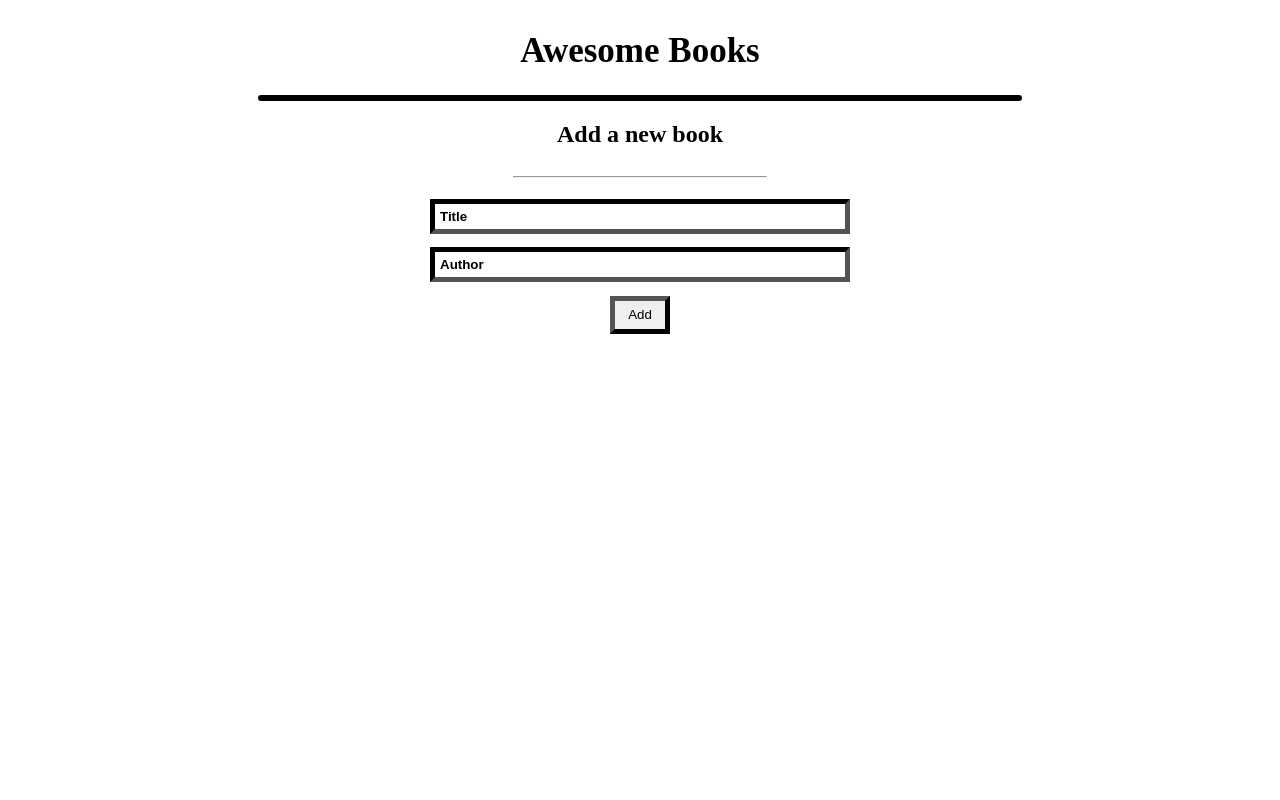
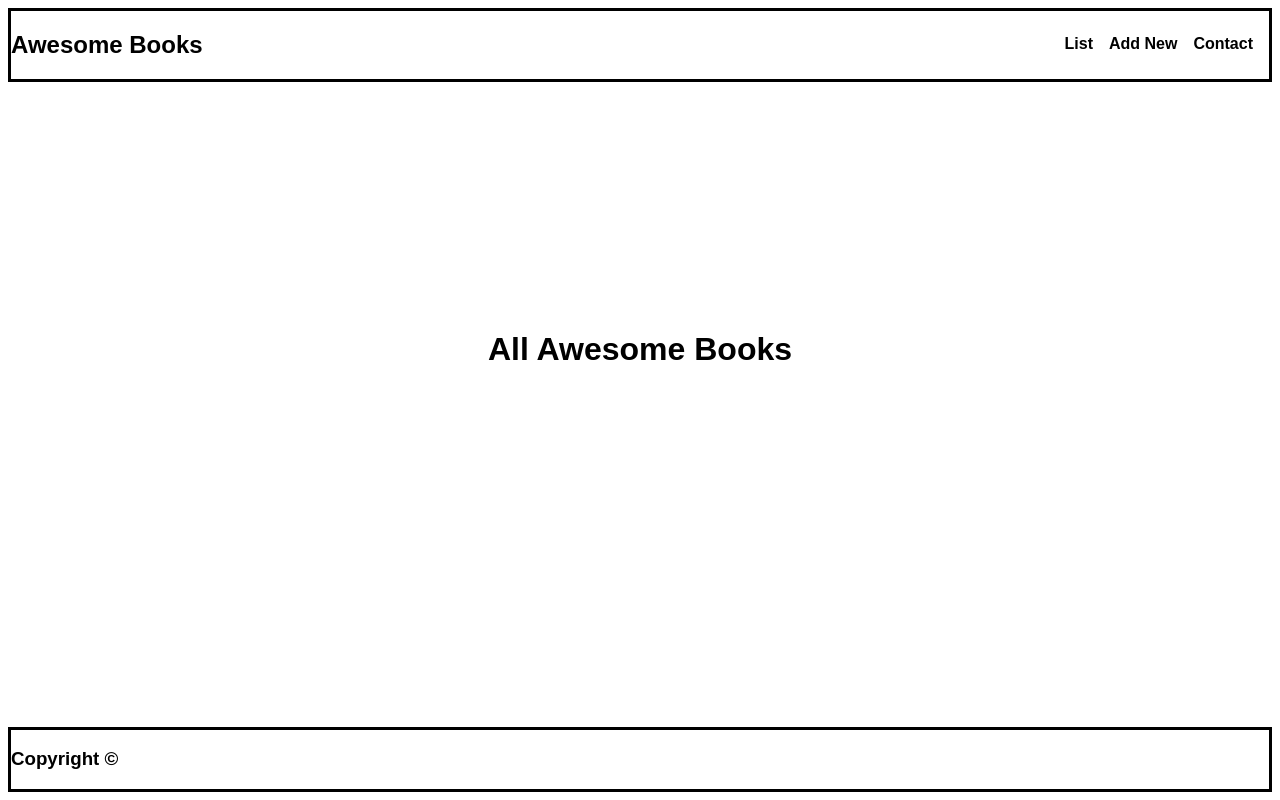
Before and after one commit to david63011/awesome-books, a plain HTML site: page index.html in a window 1280 px wide. Drawn offline with Linux system fonts and the light colour scheme.

Commit message:
Add changes

```diff
--- a/index.html
+++ b/index.html
@@ -5,36 +5,72 @@
     <meta http-equiv="X-UA-Compatible" content="IE=edge" />
     <meta name="viewport" content="width=device-width, initial-scale=1.0" />
     <link rel="stylesheet" href="style.css" type="text/css" />
-    <title>Your Books</title>
+    <title>Awesome Books</title>
   </head>
   <body>
-    <main class="main-part">
-      <div class="top-bar">
-        <h1 class="awesome">Awesome Books</h1>
-      </div>
-      <div class="list-top">
-        <div id="book-list"></div>
-      </div>
-      <div class="middle-bar">
-        <h2 class="booktitle">Add a new book</h2>
+    <div class="navbar">
+      <h2 class="awe-books">Awesome Books</h2>
+      <nav>
+        <ul class="list">
+          <li class="nav-list">
+            <a href="#" id="navList" onclick="displaySection('list')">List</a>
+          </li>
+          <li class="nav-list">
+            <a href="#" id="navNew" onclick="displaySection('form')">Add New</a>
+          </li>
+          <li class="nav-list">
+            <a href="#" id="navContact" onclick="displaySection('contact')"
+              >Contact</a
+            >
+          </li>
+        </ul>
+      </nav>
+    </div>
+    <p id="date" class="date"></p>
+
+    <main>
+      <div class="title1">
+        <h1 id="title" class="title">All Awesome Books</h1>
       </div>
 
-      <hr />
+      <div id="list" class="list">
+        <ul id="book-list"></ul>
+      </div>
 
-      <div class="form1" id="form">
-        <form action="#" method="post">
-          <input class="title" id="bookTitle" type="text" placeholder="Title" />
-          <br />
+      <div id="form" class="form">
+        <form action="#" class="input-form" method="post">
+          <input
+            class="title3"
+            id="bookTitle"
+            type="text"
+            placeholder="Title"
+          />
           <input
             class="author"
             id="bookAuthor"
             type="text"
             placeholder="Author"
           />
+          <button class="add" id="add-btn" type="button">Add</button>
         </form>
-        <button class="add" id="add-btn" type="button">Add</button>
+      </div>
+
+      <div id="contact" class="contact">
+        <p class="para">
+          If you have any questions or you just want to say "Hello". You can
+          reach us to.
+        </p>
+        <ul class="info">
+          <li>Our email: <a href="#">mail@mail.com</a></li>
+          <li>Our twitter: <a href="#">@awesomeBooks</a></li>
+          <li>Our Phone Number: <a href="#">+56-973544953</a></li>
+        </ul>
       </div>
     </main>
+    <footer class="footer">
+      <h3>Copyright &copy;</h3>
+    </footer>
+
     <script src="main.js"></script>
   </body>
 </html>
--- a/main.js
+++ b/main.js
@@ -41,13 +41,13 @@ function getInput() {
 
 function addToUI(bookObj) {
   let colorClass = '';
-  if (library.data.indexOf(bookObj) % 2 === 0) {
+  if (library.data.indexOf(bookObj) % 2 !== 0) {
     colorClass = 'light';
   } else {
     colorClass = 'dark';
   }
   const bookList = document.getElementById('book-list');
-  const book = document.createElement('div');
+  const book = document.createElement('li');
   book.classList.add('book');
   book.classList.add(colorClass);
   book.setAttribute('id', bookObj.id);
@@ -75,3 +75,37 @@ window.onload = () => {
 
   library.data.forEach((book) => addToUI(book));
 };
+
+// eslint-disable-next-line no-unused-vars
+function displaySection(section) {
+  const sectionList = document.getElementById('list');
+  const sectionForm = document.getElementById('form');
+  const sectionContact = document.getElementById('contact');
+  const heading = document.getElementById('title');
+
+  switch (section) {
+    case 'list':
+      sectionList.style.display = 'block';
+      sectionForm.style.display = 'none';
+      sectionContact.style.display = 'none';
+      heading.innerHTML = 'All Awesome Books';
+      break;
+
+    case 'form':
+      sectionList.style.display = 'none';
+      sectionForm.style.display = 'block';
+      sectionContact.style.display = 'none';
+      heading.innerHTML = 'Add a New Book';
+      break;
+
+    case 'contact':
+      sectionList.style.display = 'none';
+      sectionForm.style.display = 'none';
+      sectionContact.style.display = 'block';
+      heading.innerHTML = 'Contact Information';
+      break;
+
+    default:
+      break;
+  }
+}
--- a/style.css
+++ b/style.css
@@ -1,25 +1,87 @@
-.forms li {
+body {
+  height: 98vh;
+  font-family: Arial, Helvetica, sans-serif;
+  display: flex;
+  flex-direction: column;
+  justify-content: space-between;
+}
+
+ul {
+  margin: 0;
+  padding: 0;
+}
+
+li {
   list-style: none;
 }
 
-hr {
-  width: 20%;
+.title {
+  text-align: center;
 }
 
-.top-bar {
+.footer,
+.navbar {
   display: flex;
-  align-items: center;
-  justify-content: center;
+  justify-content: space-between;
+  border: black;
+  border-style: solid;
 }
 
-.middle-bar {
-  display: flex;
-  align-items: center;
-  justify-content: center;
+.footer {
+  margin-top: 15em;
 }
 
-.awesome {
-  font-size: 35px;
+.form,
+.contact {
+  display: none;
+}
+
+.navbar a {
+  text-decoration: none;
+  color: black;
+  font-weight: bold;
+}
+.nav-list {
+  display: flex;
+  flex-direction: row;
+  list-style: none;
+  margin-right: 1em;
+  margin-top: 1.5em;
+}
+
+.menu {
+  display: flex;
+  justify-content: space-between;
+}
+
+.list {
+  display: flex;
+  justify-content: space-between;
+}
+
+.dark {
+  background-color: #87888a;
+}
+
+.light {
+  background-color: #bdc0c7;
+}
+
+.delete-btn {
+  background-color: #bdc0c7;
+  border-color: black;
+  border-width: thick;
+  padding-left: 1em;
+  padding-right: 1em;
+  padding-top: 0.5em;
+  padding-bottom: 0.5em;
+  margin-bottom: 1em;
+  margin-top: 1em;
+  margin-right: 1em;
+}
+.delete-btn:hover {
+  background-color: #87888a;
+  cursor: pointer;
 }
 
 .author {
@@ -30,19 +92,12 @@ hr {
   width: 400px;
 }
 
-.title {
+.title3 {
   margin-bottom: 1em;
   padding: 5px;
   border-color: black;
   border-width: thick;
   width: 400px;
-  margin-top: 1em;
-}
-
-::placeholder {
-  color: black;
-  opacity: 1;
-  font-weight: bold;
 }
 
 .add {
@@ -61,12 +116,33 @@ hr {
   cursor: pointer;
 }
 
-.dark {
-  background-color: #87888a;
+.title1 {
+  display: flex;
+  text-align: center;
+  justify-content: center;
 }
 
-.light {
-  background-color: #bdc0c7;
+.input-form {
+  display: flex;
+  flex-direction: column;
+  align-items: center;
+}
+
+.form {
+  margin-bottom: 10em;
+}
+
+.title,
+.title1 {
+  text-align: center;
+}
+
+.input-form {
+  display: flex;
+  flex-direction: column;
+  justify-content: center;
+  margin: 0 auto;
+  gap: 10px;
 }
 
 .book {
@@ -76,33 +152,27 @@ hr {
   font-weight: bold;
 }
 
-.form1 {
-  display: flex;
-  flex-direction: column;
-  align-items: center;
-}
-
-.delete-btn {
-  background-color: #bdc0c7;
-  border-color: black;
-  border-width: thick;
-  padding-left: 1em;
-  padding-right: 1em;
-  padding-top: 0.5em;
-  padding-bottom: 0.5em;
-  margin-bottom: 1em;
-  margin-top: 1em;
-  margin-right: 1em;
-}
-
-.delete-btn:hover {
+.list li:hover {
   background-color: #87888a;
   cursor: pointer;
 }
 
-.list-top {
-  border: 3px solid #000;
-  border-radius: 8px;
-  width: 60%;
-  margin: 0 auto;
+::placeholder {
+  color: black;
+  opacity: 1;
+  font-weight: bold;
 }
+
+.contact {
+  position: absolute;
+  left: 33%;
+  right: 25%;
+}
+
+.para {
+  margin-top: 3em;
+}
+
+.info {
+  margin-top: 3em;
+}
```
